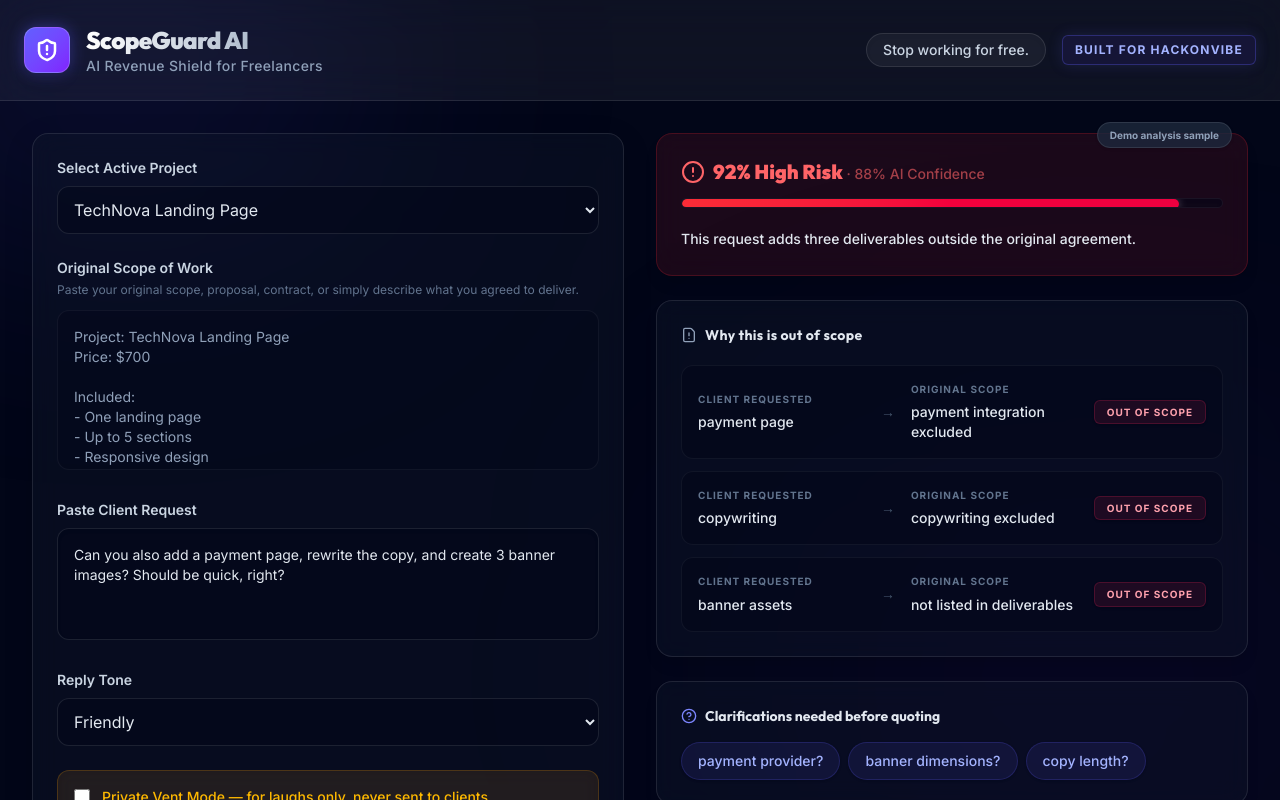
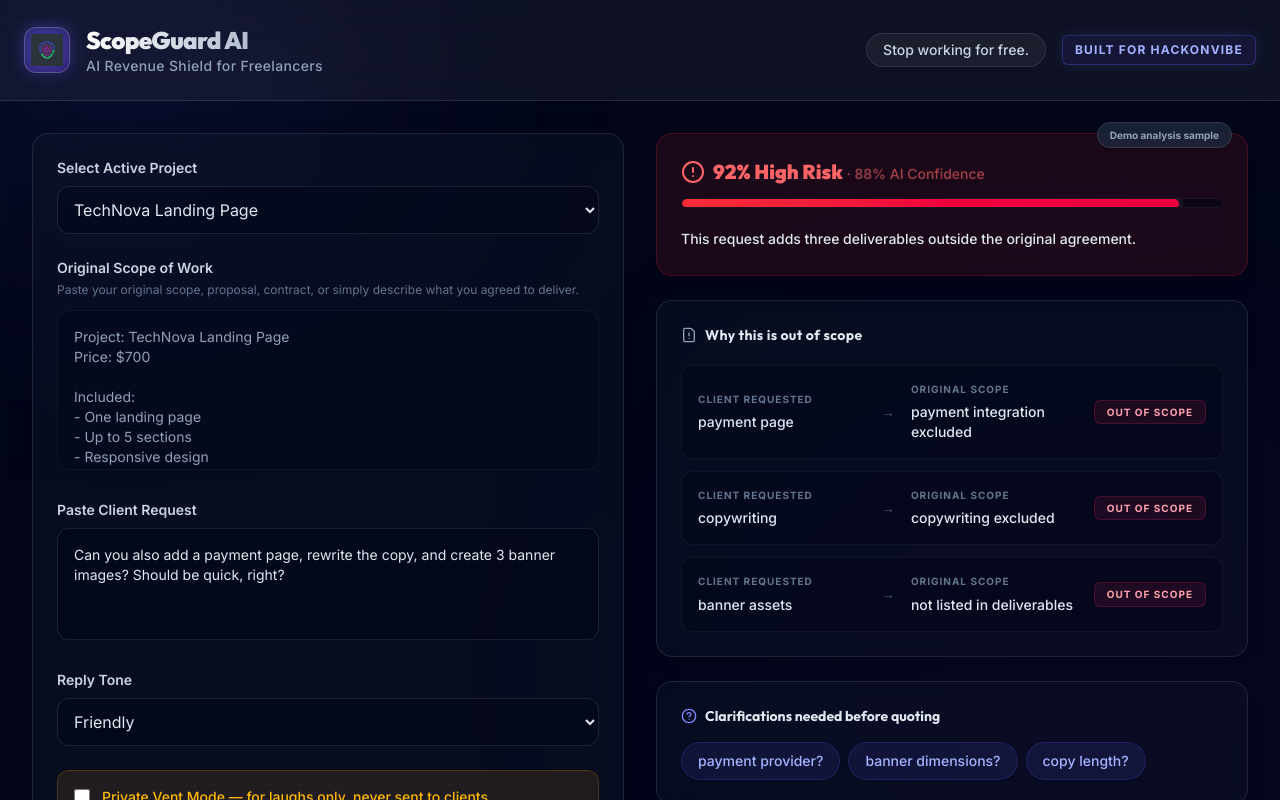
Before and after one commit to Eilodon/ScopeGuard, a React (Vite) app: page / in a window 1280 px wide. Shown: the top 800 px of the page. Built offline with nearby package versions, Linux system fonts and the light colour scheme.

Commit message:
feat: add vector logo and set as favicon

```diff
--- a/index.html
+++ b/index.html
@@ -2,7 +2,7 @@
 <html lang="en">
   <head>
     <meta charset="UTF-8" />
-    <link rel="icon" type="image/svg+xml" href="/favicon.svg" />
+    <link rel="icon" type="image/png" href="/logo.png" />
     <meta name="viewport" content="width=device-width, initial-scale=1.0" />
     <title>ScopeGuard AI | Revenue Shield</title>
     <link rel="preconnect" href="https://fonts.googleapis.com">
--- a/src/components/Header.tsx
+++ b/src/components/Header.tsx
@@ -1,4 +1,3 @@
-import { ShieldAlert } from 'lucide-react';
 
 export default function Header() {
     return (
@@ -6,8 +5,8 @@ export default function Header() {
             <div className="flex items-center gap-4">
                 <div className="relative group">
                     <div className="absolute inset-0 bg-indigo-500 rounded-xl blur opacity-40 group-hover:opacity-70 transition-opacity duration-500"></div>
-                    <div className="relative bg-gradient-to-br from-indigo-500 to-violet-600 p-2.5 rounded-xl border border-white/20 shadow-lg">
-                        <ShieldAlert className="w-6 h-6 text-white" strokeWidth={2.5} />
+                    <div className="relative bg-gradient-to-br from-indigo-500/20 to-violet-600/20 p-1.5 rounded-xl border border-white/20 shadow-lg overflow-hidden flex items-center justify-center">
+                        <img src="/logo.png" alt="ScopeGuard Logo" className="w-8 h-8 object-contain" />
                     </div>
                 </div>
                 <div>
```
Also changed, not shown: public/logo.png (added).
